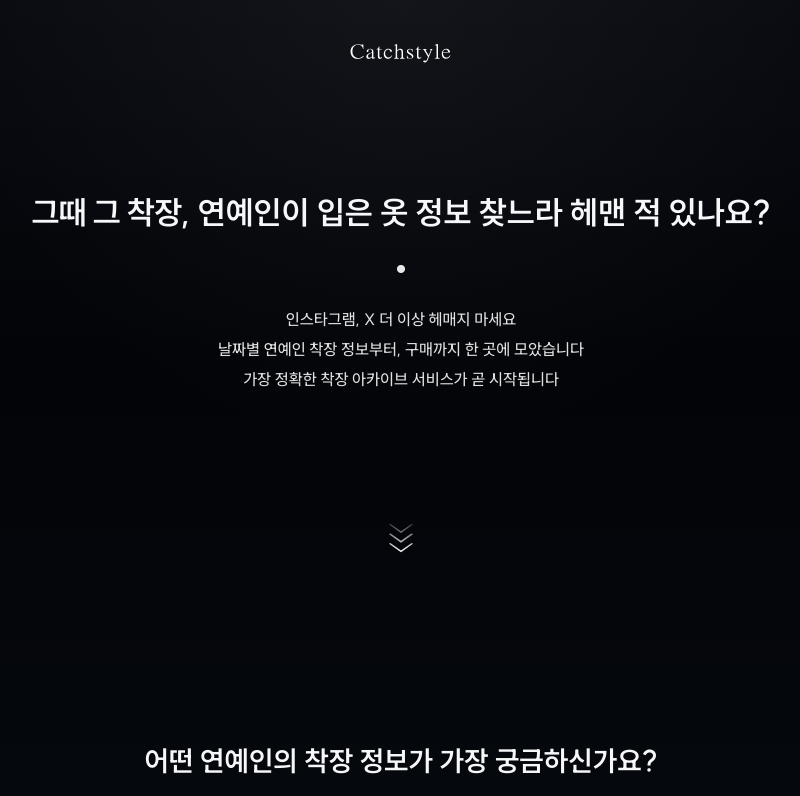
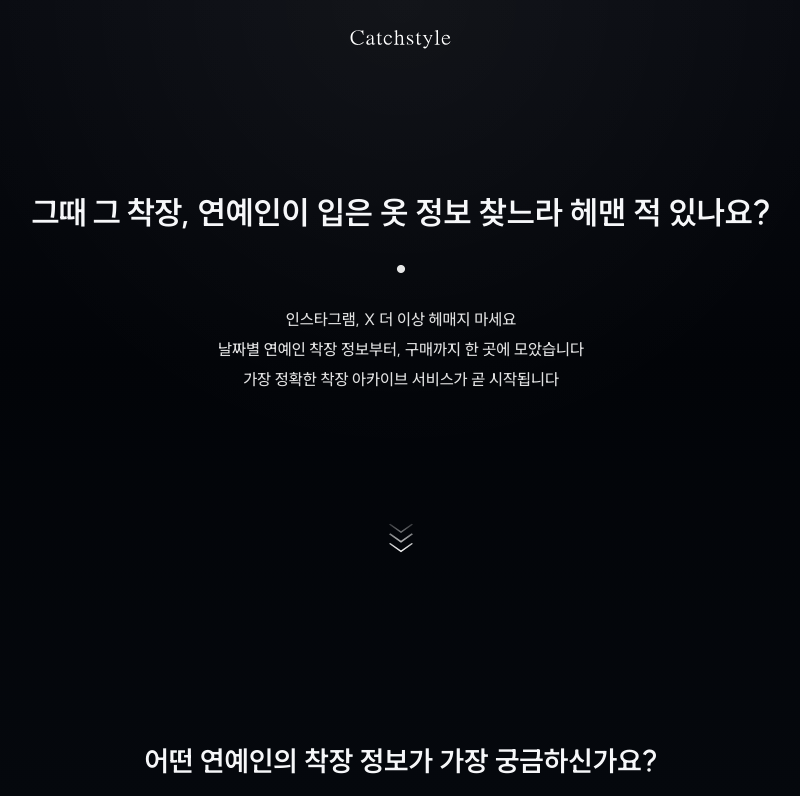
Before and after one commit to UNIS7-catchstyle/catchstyle-mvp, a React (Create React App) app: page / in a window 1280 px wide. Shown: the top 796 px of the page, without its empty margins (239-1039 px from the left). Built offline with nearby package versions, Linux system fonts and the light colour scheme; no server answers.

Commit message:
PC 환경에서 캐치스타일 로고와 페이지 최상단 간격 수정

```diff
--- a/src/App.css
+++ b/src/App.css
@@ -137,10 +137,16 @@ body {
   display: block;
   margin-inline: auto;
   position: fixed;
-  top: 44px;
+  top: 30px;
   left: 50%;
   transform: translateX(-50%);
   z-index: 30;
+}
+
+@media (max-width: 720px) {
+  .brand {
+    top: 44px;
+  }
 }
 
 @media (max-width: 970px) {
```
